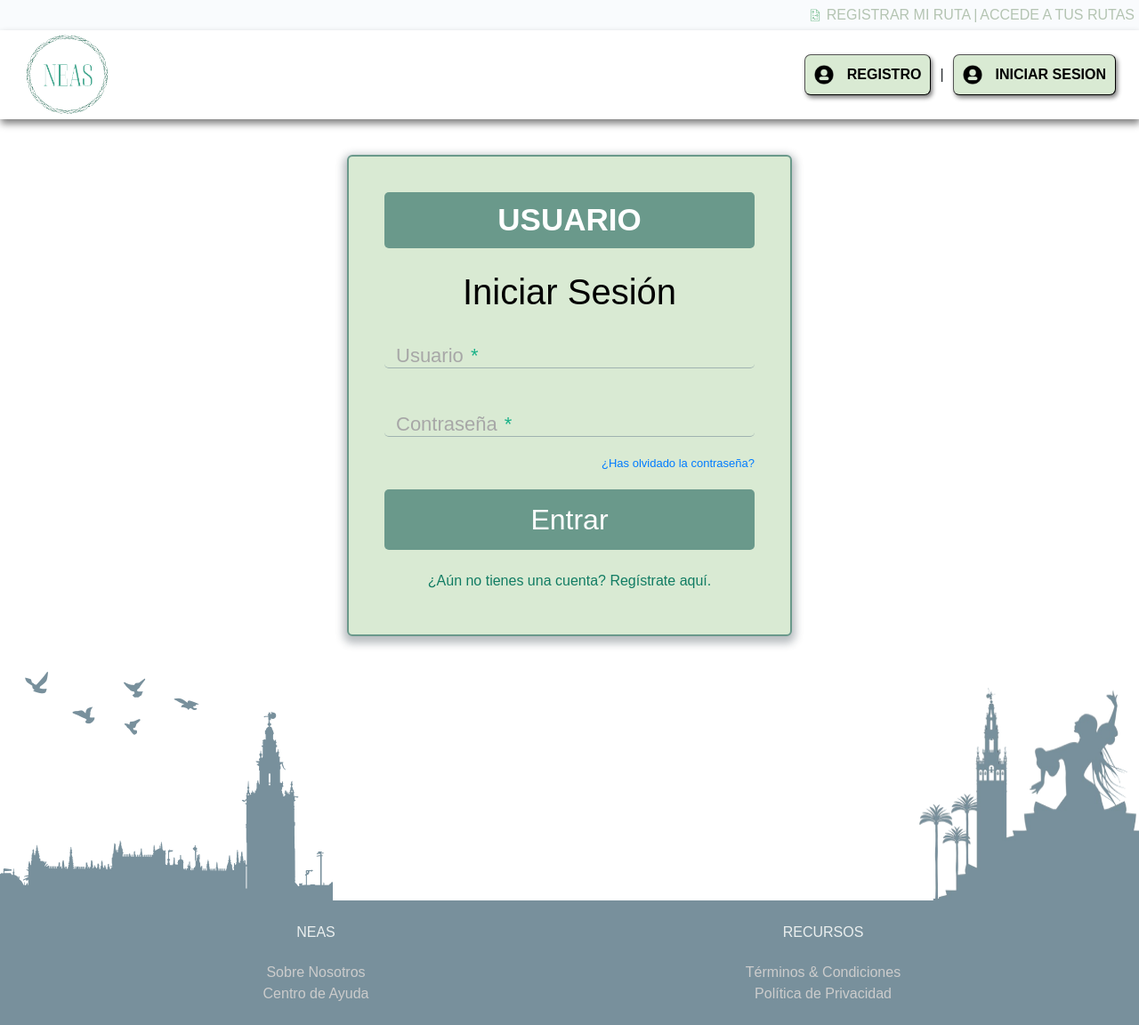
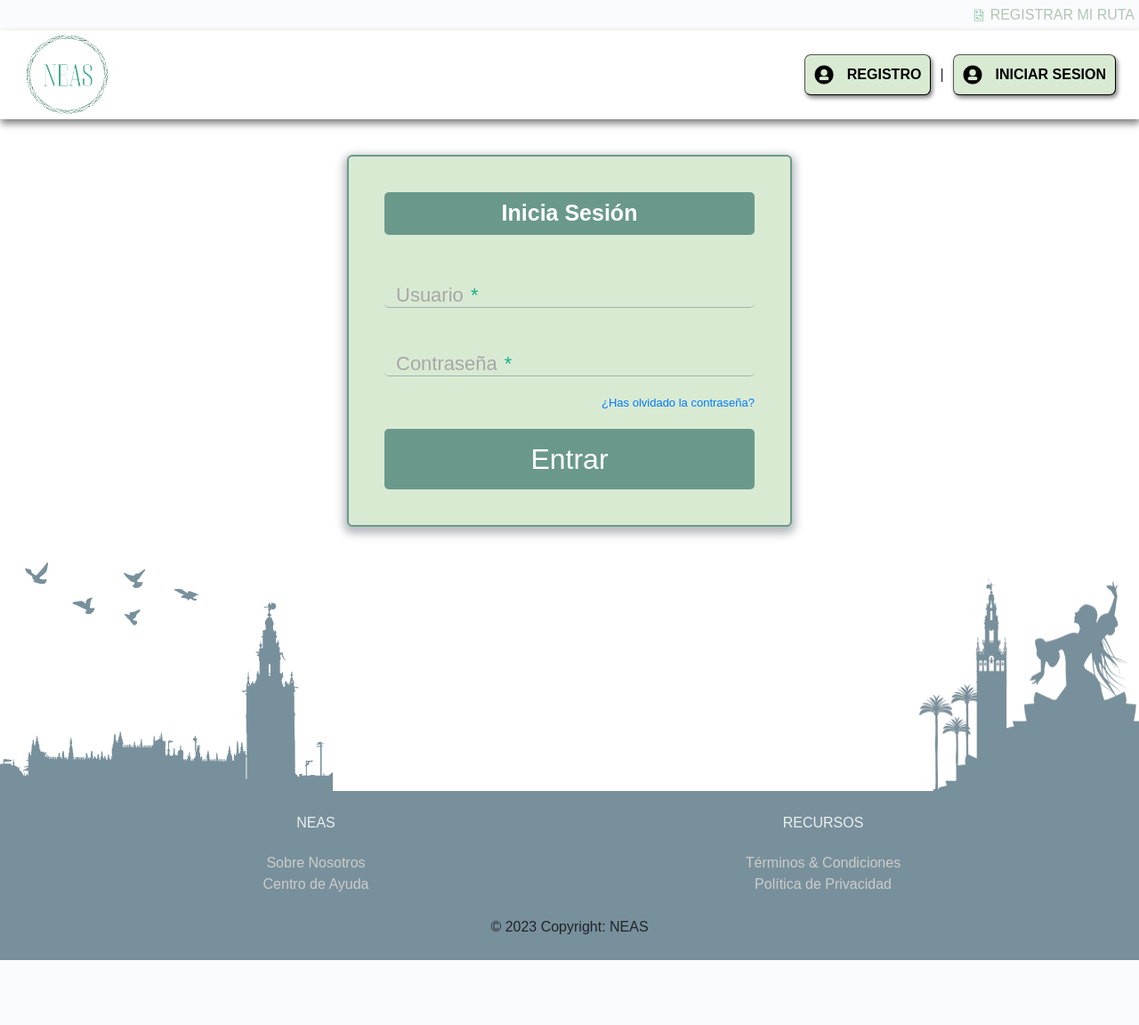
Before and after one commit to sgero/NeasProject, a Django app: page /neas/login/usuario in a window 1280 px wide. Shown: the top 1152 px of the page at 89% size. After the commit the page ends 1079 px from the top, so only its background shows below. Run offline with Django 4.2, Linux system fonts and the light colour scheme; parts of the project's set-up code (start-up, migrations or seed data) failed here and were passed over; some libraries are stand-ins or nearby versions.

Commit message:
mejoras previas a demo3

```diff
--- a/NeasAPP/static/login_operador.css
+++ b/NeasAPP/static/login_operador.css
@@ -34,8 +34,6 @@ a:hover {
   border: 2px solid #6A998B;
 }
 
-
-
 .contenedor-tabs {
   list-style: none;
   padding: 0;
@@ -68,11 +66,7 @@ a:hover {
   margin-bottom: 20px;
   border-radius: 5px;
   font-weight: bolder;
-  font-size: 35px;
-}
-
-.contenido-tab > div:last-child {
-  display: none;
+  font-size: 25px;
 }
 
 h1 {
@@ -101,7 +95,7 @@ label .req {
 label.active {
   transform: translateY(50px);
   left: 2px;
-  font-size: 14px;
+  font-size: 8px;
 }
 
 label.active .req {
--- a/NeasAPP/urls.py
+++ b/NeasAPP/urls.py
@@ -9,14 +9,15 @@ urlpatterns = [
     path('ruta/crear/', crear_ruta, name='crear_ruta'),
     path('ruta/', mostrar_ruta, name='mostrar_ruta'),
     path('login/usuario', login_usuario, name='login_usuario'),
-    path('login/operador', login_operador, name='login_operador'),
+    #path('login/operador', login_operador, name='login_operador'),
     path('registrar/usuario/', registrar_usuario, name='registrar_usuario'),
     path('registrar/operador/', registrar_operador, name='registrar_operador'),
     path('basic/page/', basic_page),
     path('logout/', desloguearse, name='logout'),
     path('ruta/eliminar/<int:id>', eliminar_ruta, name='eliminar_ruta'),
-    path('aboutUs/', sobre_nosotros),
-    path('terminos&condiciones/', terminos),
-    path('politicaPrivacidad/', terminos),
-    path('centroAyuda/', terminos),
+    path('aboutUs/', sobre_nosotros, name='sobre_nosotros'),
+    path('terminos&condiciones/', terminos, name='terminos&condiciones'),
+    path('politicaPrivacidad/', politicas, name='politicaPrivacidad'),
+    path('centroAyuda/', centroAyuda, name='centroAyuda'),
+
 ]
--- a/NeasAPP/views.py
+++ b/NeasAPP/views.py
@@ -132,7 +132,12 @@ def login_usuario(request):
     if user is not None:
         #Nos logueamos
         login(request, user)
-        return render(request, 'inicio.html', {"provincia" : provincia})
+        if user.rol == "Operador":
+
+            return render(request, 'pagina_operador.html', {"provincia": provincia})
+
+        else:
+            return render(request, 'inicio.html', {"provincia": provincia})
 
     else:
         return render(request, 'error_loginOp.html')
--- a/templates/basic_page.html
+++ b/templates/basic_page.html
@@ -36,19 +36,7 @@
 
             {% else %}
 
-                <a href="/neas/registrar/operador/" class="empresas">REGISTRAR MI RUTA</a>
-
-            {% endif %}
-
-            <p class="empresas">|</p>
-
-            {% if user is not None and user.rol == "Operador" %}
-
-                <a href="/neas/ruta/" class="empresas">ACCEDE A TUS RUTAS </a>
-
-            {% else %}
-
-                <a href="{% url 'login_operador' %}" class="empresas">ACCEDE A TUS RUTAS </a>
+                <a href="{% url 'registrar_operador' %}" class="empresas">REGISTRAR MI RUTA</a>
 
             {% endif %}
 
@@ -145,7 +133,7 @@
 
                         <p class="bg">
 
-                            <a href="aboutUs/" class="g text-reset">Sobre Nosotros</a>
+                            <a href="{% url 'sobre_nosotros' %}" class="g text-reset">Sobre Nosotros</a>
 
                         </p>
 
--- a/templates/error_loginOp.html
+++ b/templates/error_loginOp.html
@@ -29,13 +29,13 @@
 
                         <div class="hola col-md-8" style="text-align: center">
 
-                            <h1>HA INTENTADO INICIAR SESIÓN COMO USUARIO SIENDO OPERADOR</h1>
+                            <h1>NO SE HA ENCONTRADO NINGUN USUARIO</h1>
 
                         </div>
 
                         <div>
 
-                            <a href="{% url 'login_operador' %}"> Pincha aquí para iniciar sesión correctamente.<i class="fas fa-sign-in-alt"></i> </a>
+                            <a href="{% url 'login_usuario' %}"> Pincha aquí para iniciar sesión correctamente.<i class="fas fa-sign-in-alt"></i> </a>
 
                         </div>
 
--- a/templates/login_usuario.html
+++ b/templates/login_usuario.html
@@ -15,15 +15,13 @@
 
         <ul class="contenedor-tabs">
 
-            <li class="tab tab-segunda active"><a href="#">USUARIO</a></li>
+            <li class="tab tab-segunda active"><a href="#">Inicia Sesión</a></li>
 
         </ul>
 
         <div class="contenido-tab">
 
             <div id="iniciar-sesion">
-
-                <h1>Iniciar Sesión</h1>
 
                 <form action="#" method="post">
 
@@ -57,13 +55,6 @@
 
             </div>
 
-            <a id="sincuenta" class="nav-item nav-link" href="/neas/registrar/usuario/">
-
-                <p class="nocuenta"> ¿Aún no tienes una cuenta? Regístrate aquí. </p><i
-                    class="fas fa-sign-in-alt"></i>
-
-            </a>
-
         </div>
 
     </div>
--- a/templates/registrar_operador.html
+++ b/templates/registrar_operador.html
@@ -161,7 +161,7 @@
 
             </div>
 
-            <a id="sincuenta" class="nav-item nav-link" href="{% url 'login_operador' %}">
+            <a id="sincuenta" class="nav-item nav-link" href="{% url 'login_usuario' %}">
 
                 <p class="nocuenta"> ¿Ya tienes cuenta? Inicia sesión aquí. </p><i
                     class="fas fa-sign-in-alt"></i>
```
Also changed, not shown: templates/pagina_operador.html (added, +32 -0 lines), db.sqlite3 (deleted).
